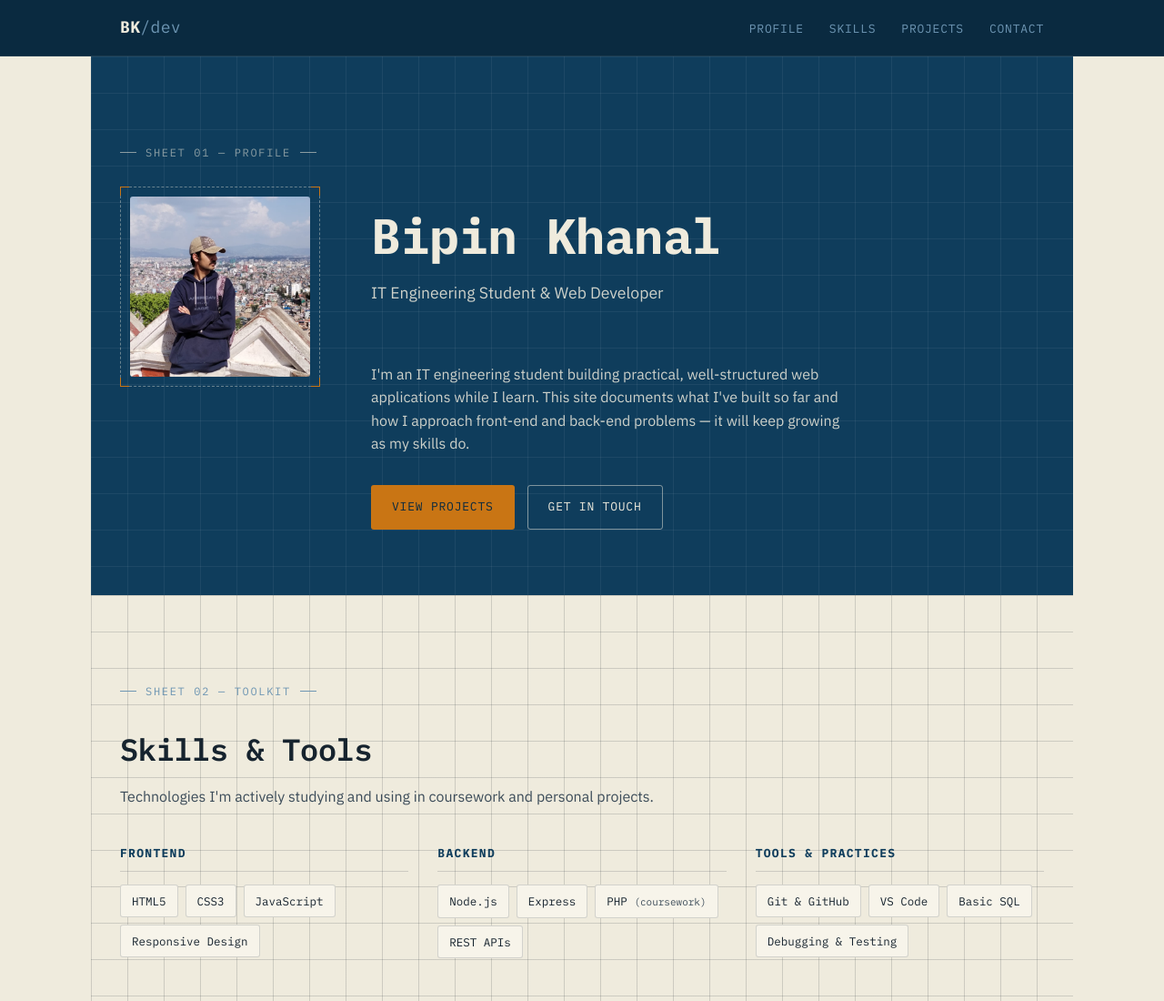
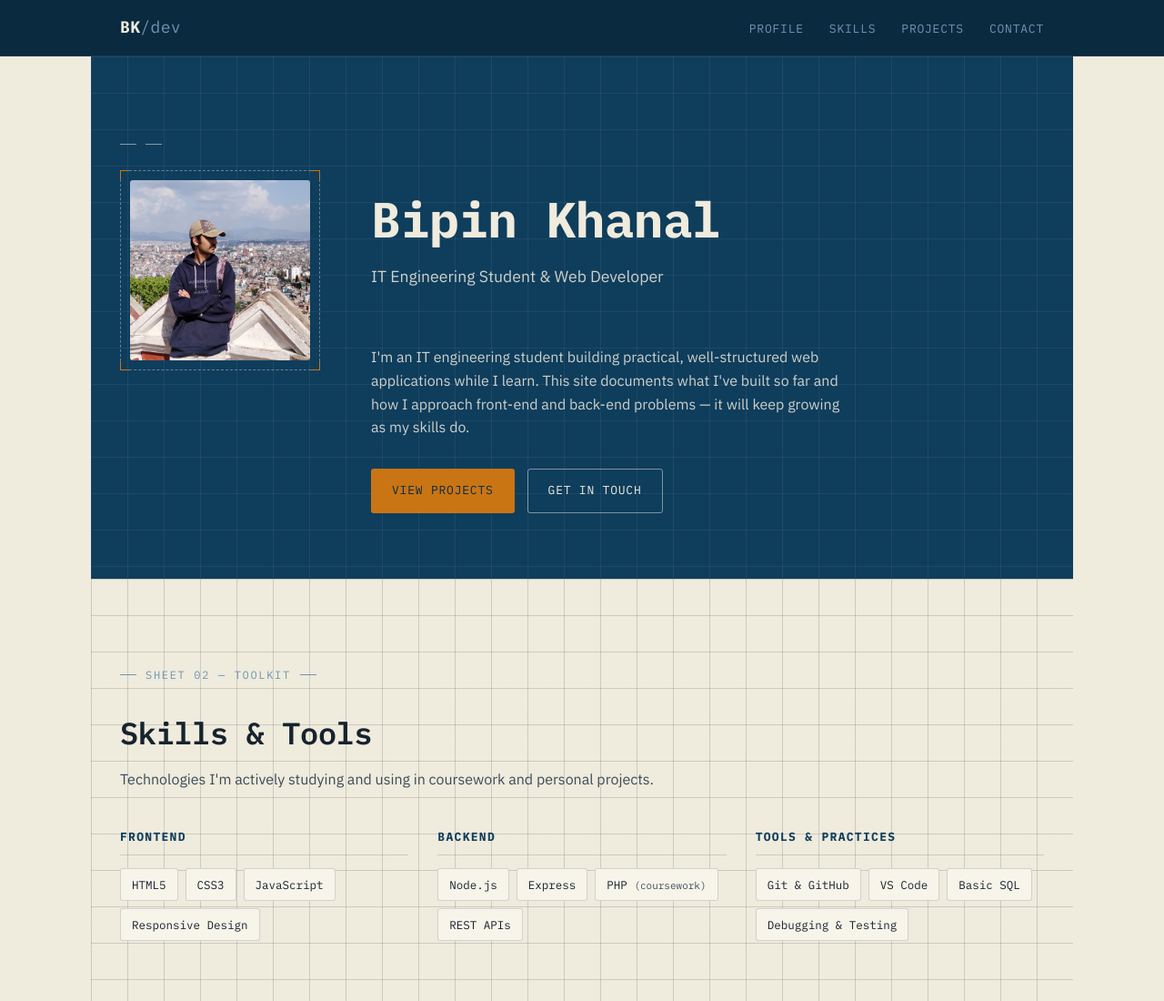
Before and after one commit to bipin-it/portfolio, a website: page index.html in a window 1280 px wide. Shown: the top 1100 px of the page at 91% size. Drawn offline with Linux system fonts and the light colour scheme.

```diff
--- a/index.html
+++ b/index.html
@@ -39,7 +39,7 @@
 
   <!-- ============ HERO / PROFILE ============ -->
   <section class="sheet hero" id="profile">
-    <div class="sheet-label"><span class="tick"></span>SHEET 01 — PROFILE<span class="tick"></span></div>
+    <div class="sheet-label"><span class="tick"></span><span class="tick"></span></div>
 
     <div class="hero-grid">
       <div class="hero-photo-frame">
```
